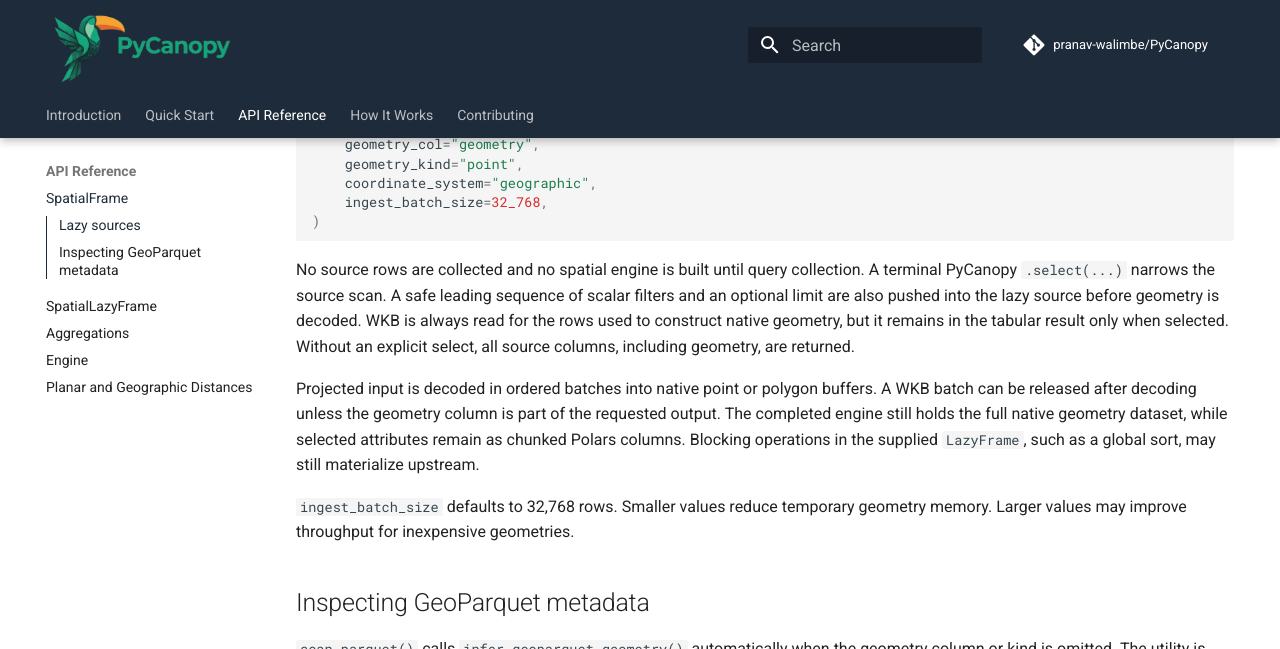
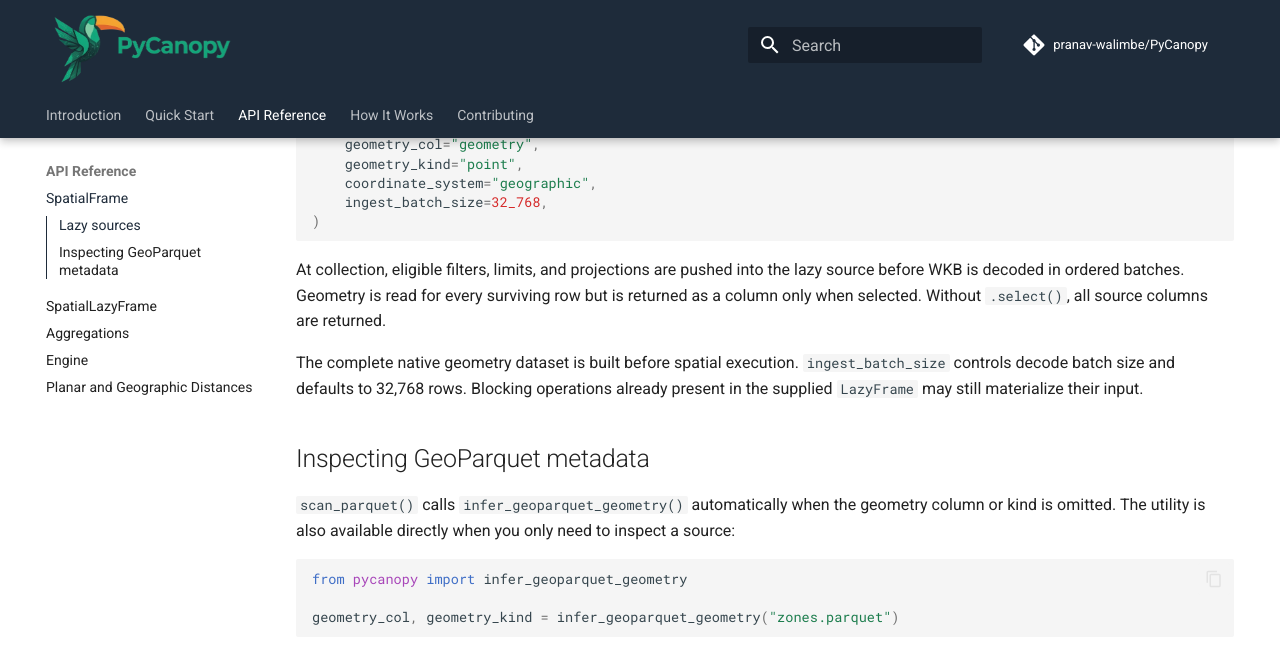
Before and after one commit to pranav-walimbe/PyCanopy, an MkDocs documentation site: the page built from docs/api/spatial-frame.md, in a window 1280 px wide and 900 px high, scrolled down 733 px, cut to the strip 0-649 px from the top of the window. Built offline with MkDocs 1.6.1 and Material for MkDocs 9.7.7, drawn with Linux system fonts in a browser that asks for light colours; comment, search, counter and statistics services are not loaded.

Commit message:
docs: simplify design overview

````diff
--- a/docs/api/spatial-frame.md
+++ b/docs/api/spatial-frame.md
@@ -39,20 +39,13 @@ events = SpatialFrame.scan_parquet(
 )
 ```
 
-No source rows are collected and no spatial engine is built until query collection. A terminal
-PyCanopy `.select(...)` narrows the source scan. A safe leading sequence of scalar filters and an
-optional limit are also pushed into the lazy source before geometry is decoded. WKB is always read
-for the rows used to construct native geometry, but it remains in the tabular result only when
-selected. Without an explicit select, all source columns, including geometry, are returned.
+At collection, eligible filters, limits, and projections are pushed into the lazy source before WKB
+is decoded in ordered batches. Geometry is read for every surviving row but is returned as a column
+only when selected. Without `.select()`, all source columns are returned.
 
-Projected input is decoded in ordered batches into native point or polygon buffers. A WKB batch can
-be released after decoding unless the geometry column is part of the requested output. The
-completed engine still holds the full native geometry dataset, while selected attributes remain as
-chunked Polars columns. Blocking operations in the supplied `LazyFrame`, such as a global sort, may
-still materialize upstream.
-
-`ingest_batch_size` defaults to 32,768 rows. Smaller values reduce temporary geometry memory.
-Larger values may improve throughput for inexpensive geometries.
+The complete native geometry dataset is built before spatial execution. `ingest_batch_size`
+controls decode batch size and defaults to 32,768 rows. Blocking operations already present in the
+supplied `LazyFrame` may still materialize their input.
 
 ## Inspecting GeoParquet metadata
 
````
Also changed, not shown: docs/how-it-works/architecture.md (+12 -23 lines), docs/how-it-works/query-planner.md (+6 -8 lines), docs/index.md (+3 -4 lines).
